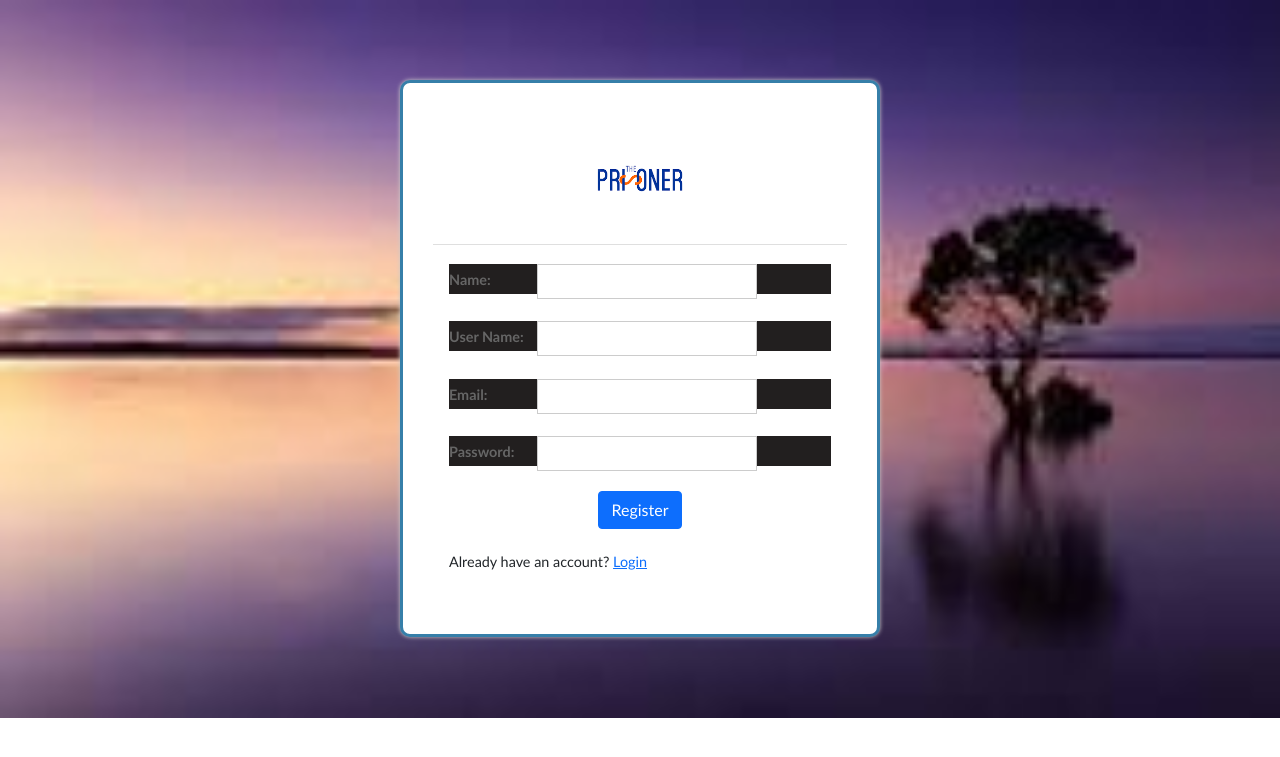
After one commit to SynthiaAtieno/Prison-Management-System, a PHP site: page /register_form.php in a window 1280 px wide. The commit adds this page. Shown: the top 757 px of the page. Run offline with PHP 8.4, Linux system fonts and the light colour scheme.

Commit message:
iniial commiy

```diff
--- /dev/null
+++ b/css/form.css
@@ -0,0 +1,58 @@
+*{
+    box-sizing: border-box;
+}
+
+body{
+    background-image: url(../images/background1.jpeg);
+    background-repeat: no-repeat;
+    background-size: cover;
+    margin: 0 auto;
+    padding: 0;
+    font-size: 90%;
+	font-family: "Trebuchet MS", "Arial", "Helvetica", "Verdana", "sans-serif";
+}
+.card {
+    margin-top:80px;
+    text-align:left;
+    width:100%;
+    border:3px solid #367FA9;
+    padding:30px;
+    background:#fff;
+    border-radius: 10px;
+    -moz-border-radius: 10px;
+    -webkit-border-radius: 10px;
+    box-shadow: 0 0 4px #ccc;
+    -webkit-box-shadow: 0 0 4px #ccc;
+    -moz-box-shadow: 0 0 4px #ccc;
+}
+fieldset {
+    border:0;
+    height:30px;
+    margin:3px 0;
+    background-color: #221f1f;
+}
+fieldset label {
+    display:block;
+    width:80px;
+    float:left;
+    font-weight:700;
+    color:#666;
+    line-height:2.2em;
+}
+fieldset input {
+    float:left;
+    border:1px solid #ccc;
+    height: 35px;
+    padding:3px;
+    margin-left: 2%;
+    width:220px;
+    font-size:12px;
+}
+
+#submit {
+    margin-top:10px;
+    text-align:center;
+    border: 1px solid #ccc;
+    font-size: 15px;
+    background-color: transparent;
+}
--- /dev/null
+++ b/register_form.php
@@ -0,0 +1,57 @@
+
+<!DOCTYPE html>
+<html lang="en">
+<head>
+    <meta charset="UTF-8">
+    <meta http-equiv="X-UA-Compatible" content="IE=edge">
+    <meta name="viewport" content="width=device-width, initial-scale=1.0">
+    <title>Prison Management System</title>
+    <link href="https://cdn.jsdelivr.net/npm/bootstrap@5.0.2/dist/css/bootstrap.min.css" rel="stylesheet">
+    <link rel="stylesheet" href="css/form.css">
+</head>
+<body>
+    <section>
+        <div class="container mt-5">
+            <center>
+                <div class="card d-flex justify-content-center" style="width: 30rem;">
+                <div class="card-header" style="background-color: white;">
+                <center>
+                    <img src="images/logo.png" style="width: 30%; height:20%" alt="Prison logo" srcset="">
+                </center>
+             </div>
+                <div class="card-body" >
+                    <form id="myForm" action="register.php" method="POST">
+                    <fieldset>
+                        <label>Name: </label><input onKeyUp="userSubmit1()" type="text" name="name" class="effect" id="name"/>
+                    </fieldset>  <br>
+
+                    <fieldset>
+                        <label>User Name: </label><input onKeyUp="userSubmit1()" type="text" name="username" class="effect" id="username"/>
+                    </fieldset>  <br>
+                    <fieldset>
+                        <label>Email: </label><input onKeyUp="userSubmit1()" type="email" name="email" class="effect" id="email"/>
+                    </fieldset>  <br>
+                    <fieldset>
+                        <label>Password: </label><input onKeyUp="userSubmit1()" type="password" name="password" class="effect" id="password"/>
+                    </fieldset>
+
+
+
+                    <center><BR/>
+                    <button class="btn btn-primary" type="submit">Register</button>
+                    </center><br>
+                    <div style="align-items:right;">
+                    <p >Already have an account? <a href="index.php"><span">Login</span></a></p>
+                    </div>
+                    </form>
+                    </center>
+
+                </div>
+            </div>
+        </div>
+    </section>
+
+
+<script src="https://cdn.jsdelivr.net/npm/bootstrap@5.0.2/dist/js/bootstrap.bundle.min.js"></script>
+</body>
+</html>
```
Also changed, not shown: include/database.php (+4 -8 lines), index.php (added, +49 -0 lines), login.php (+7 -28 lines), register.php (+17 -34 lines), style.css (deleted, +0 -63 lines), css/login.css (added), images/background.jpg (added), images/background1.jpeg (added), images/background_image.jpg (deleted), images/images.jpeg (deleted), images/logo.png.
